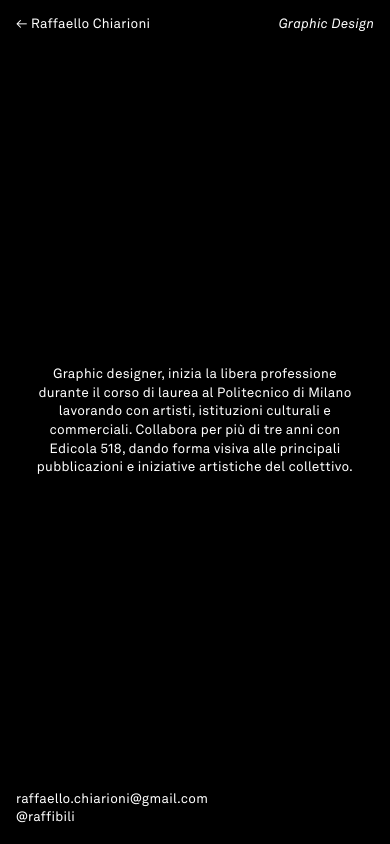
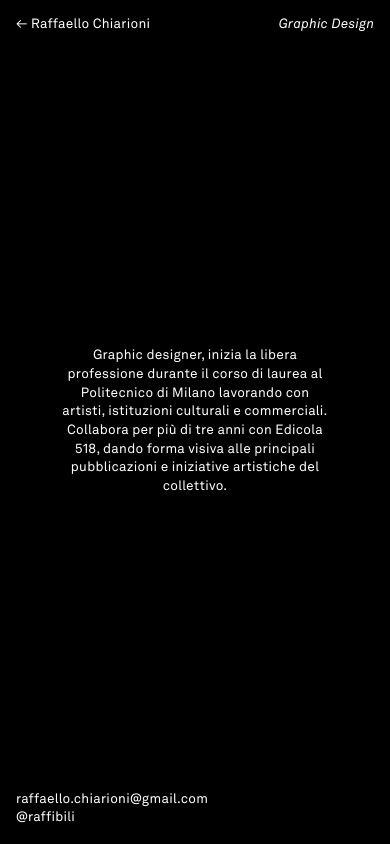
Before and after one commit to Rasodnas/Rasodnas.github.io, a plain HTML site: page about.html in a window 390 px wide. Drawn offline with nearby package versions, Linux system fonts and the light colour scheme.

Commit message:
Update main.css

```diff
--- a/main.css
+++ b/main.css
@@ -595,7 +595,7 @@
             display:block;
             columns:1;
             max-width:75%;
-            max-width: 90%;
+            max-height: 85%;
             text-align: center;
             margin:auto;
             overflow: scroll;
```
